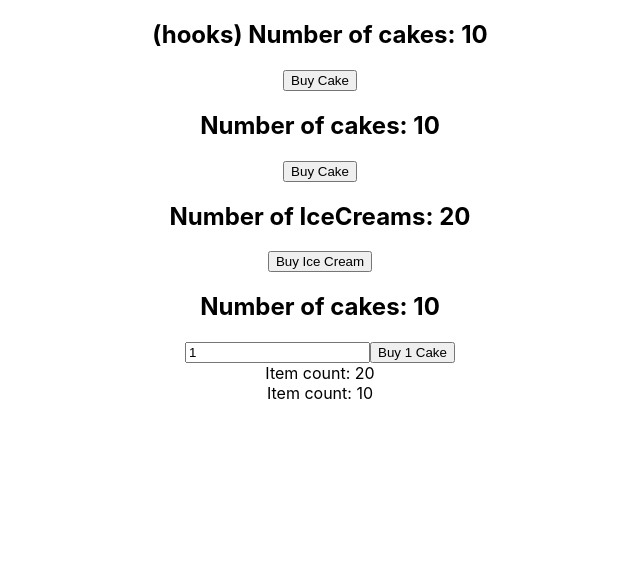
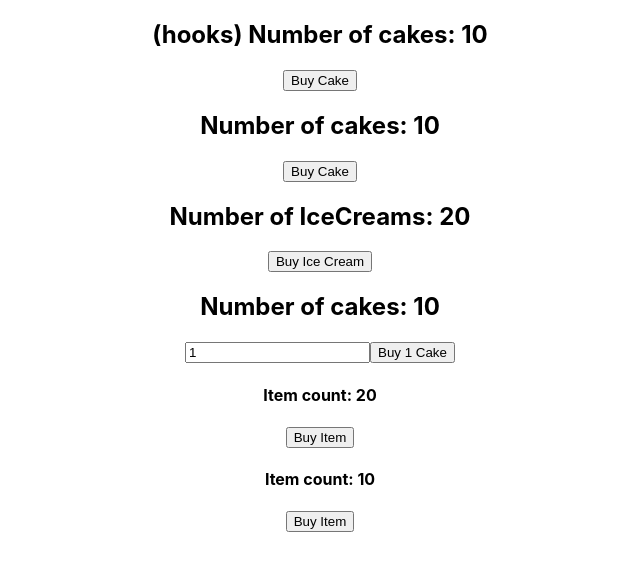
Before and after one commit to kichopher/redux-codevolution-tut-followAlong, a React (Create React App) app in the folder react-redux-demo/: page / in a window 1280 px wide. Shown: the top 570 px of the page, without its empty margins (320-960 px from the left). Built offline with nearby package versions, Linux system fonts and the light colour scheme.

Commit message:
Use `ownProps` in mapDispatchToProps function

```diff
--- a/react-redux-demo/src/components/ItemContainer.js
+++ b/react-redux-demo/src/components/ItemContainer.js
@@ -1,8 +1,14 @@
 import React from "react";
 import { connect } from "react-redux";
+import { buyCake, buyIceCream } from "../redux";
 
 function ItemContainer(props) {
-  return <div>Item count: {props.itemCount}</div>;
+  return (
+    <div>
+      <h4>Item count: {props.itemCount}</h4>
+      <button onClick={props.buyItem}>Buy Item</button>
+    </div>
+  );
 }
 
 const mapStateToProps = (state, ownProps) => {
@@ -14,4 +20,13 @@ const mapStateToProps = (state, ownProps) => {
   };
 };
 
-export default connect(mapStateToProps)(ItemContainer);
+const mapDispatchToProps = (dispatch, ownProps) => {
+  const dispatchFunction = ownProps.cake
+    ? () => dispatch(buyCake())
+    : () => dispatch(buyIceCream());
+  return {
+    buyItem: dispatchFunction,
+  };
+};
+
+export default connect(mapStateToProps, mapDispatchToProps)(ItemContainer);
```
